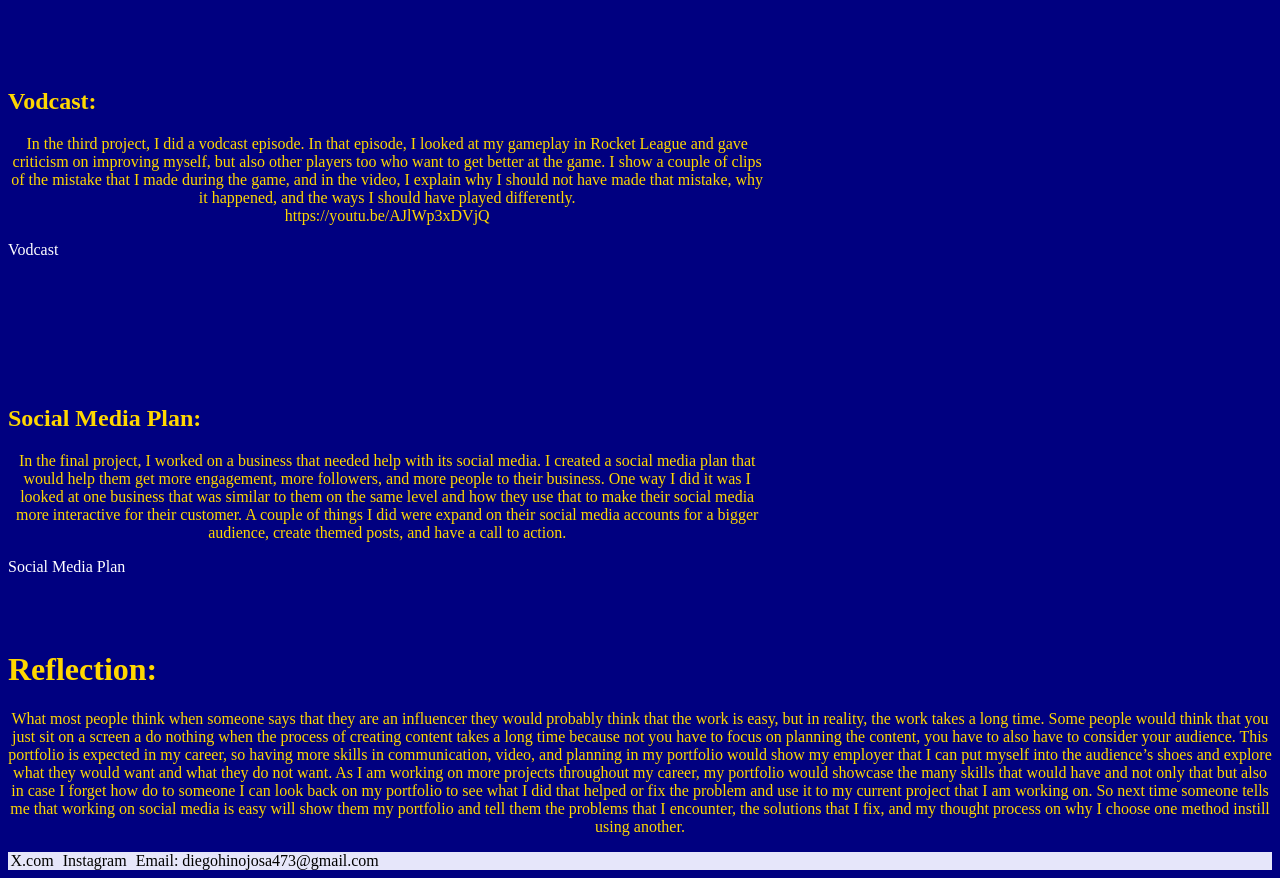
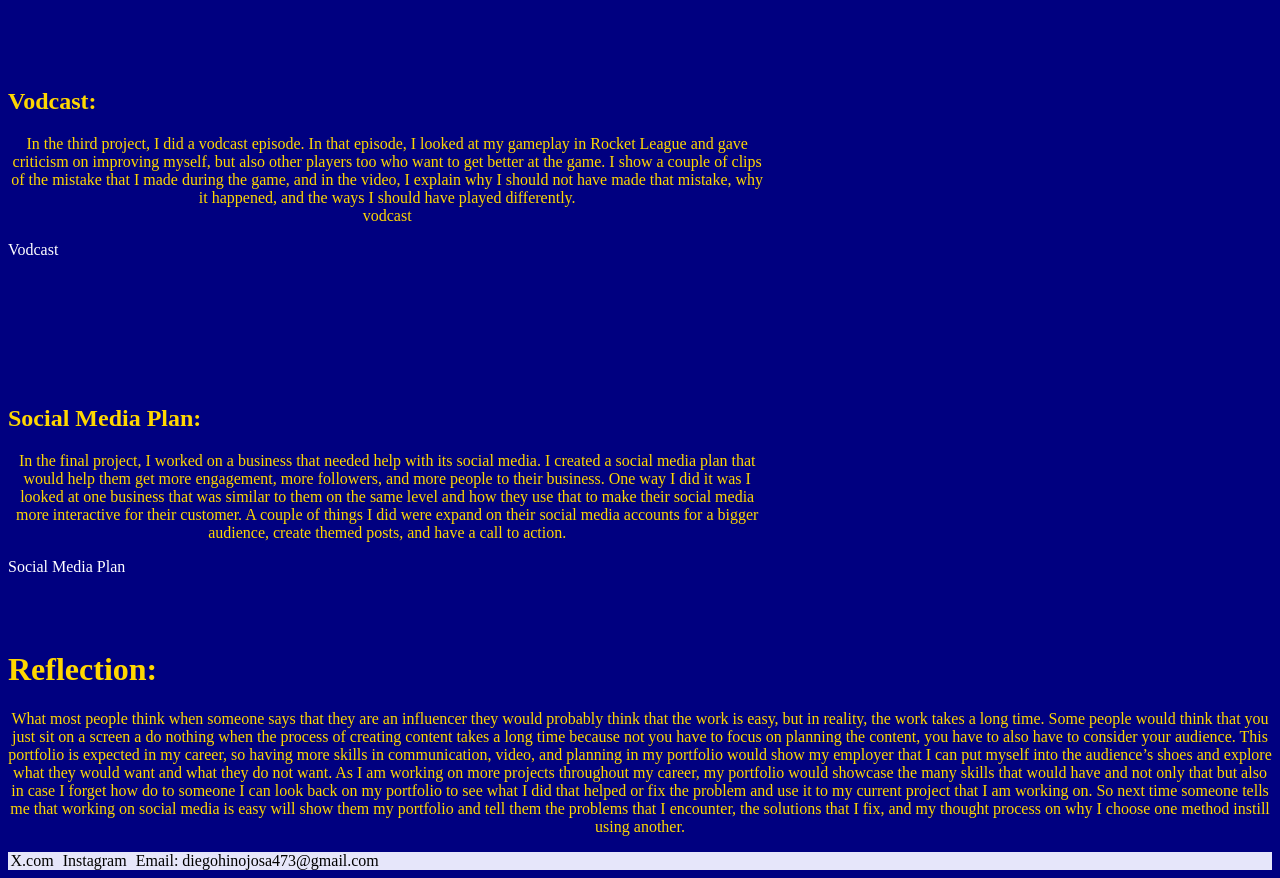
Before and after one commit to DarkPhoenixMyth/p, a plain HTML site: page document.html in a window 1280 px wide. Shown: the part 3120-3998 px from the top of the page. Drawn offline with Linux system fonts and the light colour scheme.

Commit message:
Update document.html

```diff
--- a/document.html
+++ b/document.html
@@ -87,7 +87,7 @@ Tesla is determined to have sustainable energy, as well as being the future of s
     In the third project, I did a vodcast episode. In that episode, I looked at my gameplay in Rocket League and gave criticism on improving
      myself, but also other players too who want to get better at the game. I show a couple of clips of the mistake that I made during the game,
      and in the video, I explain why I should not have made that mistake, why it happened, and the ways I should have played differently.  <br>
-   https://youtu.be/AJlWp3xDVjQ
+   <a href =https://youtu.be/AJlWp3xDVjQ>vodcast</a>
 
     </p></div>
    <div class="download"><a href="vodcasting.pdf" download>Vodcast</a></div>
```
